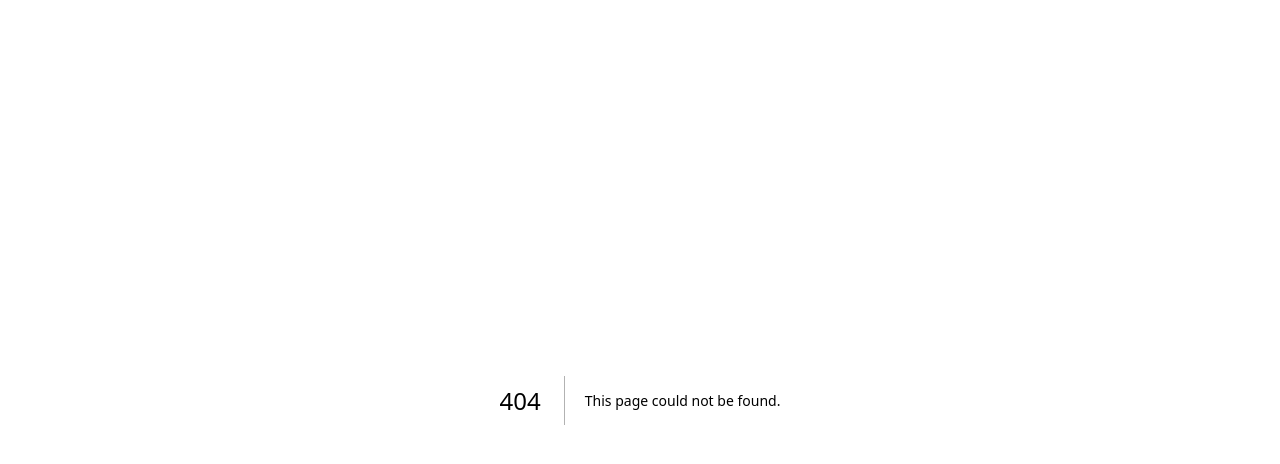
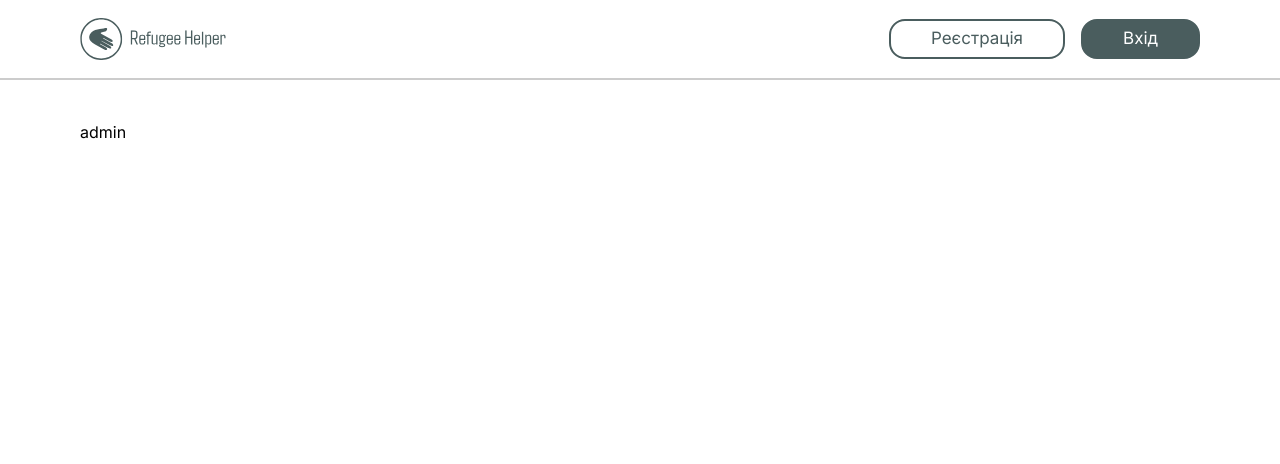
Before and after one commit to MVPavlyk/refugee-helper-next, a Next.js app: page /admin in a window 1280 px wide. Before the commit this address had no page. Shown: the top 464 px of the page. Built offline with nearby package versions, Linux system fonts and the light colour scheme.

Commit message:
feat: add ticket form

```diff
--- /dev/null
+++ b/app/admin/page.tsx
@@ -0,0 +1,14 @@
+import React from 'react';
+import PageLayout from '@/components/layouts/PageLayout';
+
+const Page = () => {
+    return (
+        <PageLayout>
+            <section className='px-20 py-10'>
+                admin
+            </section>
+        < /PageLayout>
+    );
+};
+
+export default Page;
--- a/components/units/UserNavigation/index.tsx
+++ b/components/units/UserNavigation/index.tsx
@@ -8,11 +8,14 @@ import Button from '@/components/elements/Button';
 import LOCAL_STORAGE_KEYS from '@/lib/constants/localStorageKeys';
 import User from '@/components/units/User';
 import Link from 'next/link';
+import USER_ROLES from '@/lib/constants/userRoles';
 
 const UserNavigation = () => {
     const [wait, setWait] = useState(true)
 
     const [user, setUser] = useState<TUser | null>(null)
+
+    const isAdmin = user?.role === USER_ROLES.ADMIN
 
     const token = typeof window !== 'undefined' ? window.localStorage.getItem(LOCAL_STORAGE_KEYS.TOKEN) : null
 
@@ -38,6 +41,7 @@ const UserNavigation = () => {
         <div className='flex items-center gap-x-4'>
             {user?.id ?
                 <>
+                    {isAdmin && <Link className='text-green-400' href='/admin'>Адмін панель</Link>}
                     <Link className='text-green-400' href='/ticket/create'>Створити запит</Link>
                     <User user={user}/>
                     <Button onClick={() => logout()} type='secondary'>Вихід</Button>
--- /dev/null
+++ b/lib/constants/userRoles.ts
@@ -0,0 +1,7 @@
+const USER_ROLES = {
+    ADMIN: 'Admin',
+    USER: 'User',
+    VOLUNTEER: 'Volunteer'
+}
+
+export default USER_ROLES;
```
